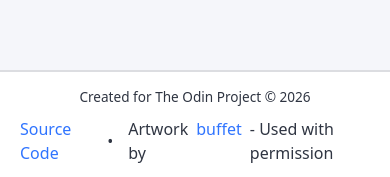
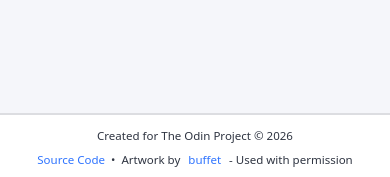
Before and after one commit to goldenvertex42/wheres-finn-app, a React (Vite) app in the folder frontend/: page /leaderboard in a window 390 px wide. Shown: the part 664-841 px from the top of the page. Built offline with nearby package versions, Linux system fonts and the light colour scheme; no server answers.

Commit message:
fix(frontend): alter footer mobile css to have smaller text and more sensible layout

```diff
--- a/frontend/src/components/Footer/Footer.module.css
+++ b/frontend/src/components/Footer/Footer.module.css
@@ -37,17 +37,26 @@
 }
 
 /* Responsive Overrides */
-@media (max-width: 480px) {
+@media (max-width: 600px) {
   .footer {
     flex-direction: column;
-    justify-content: center;
-    gap: 10px;
     height: auto;
-    padding: 15px 20px;
+    padding: 12px 16px;
+    gap: 6px;
+    text-align: center;
   }
 
-  .creditText {
-    font-size: 0.85rem;
-    text-align: center;
+  .creditText,
+  .footerLink,
+  .divider,
+  .attribution {
+    font-size: 0.72rem;
+  }
+
+  .linksGroup {
+    flex-direction: row;
+    flex-wrap: wrap;
+    justify-content: center;
+    gap: 6px;
   }
 }
```
